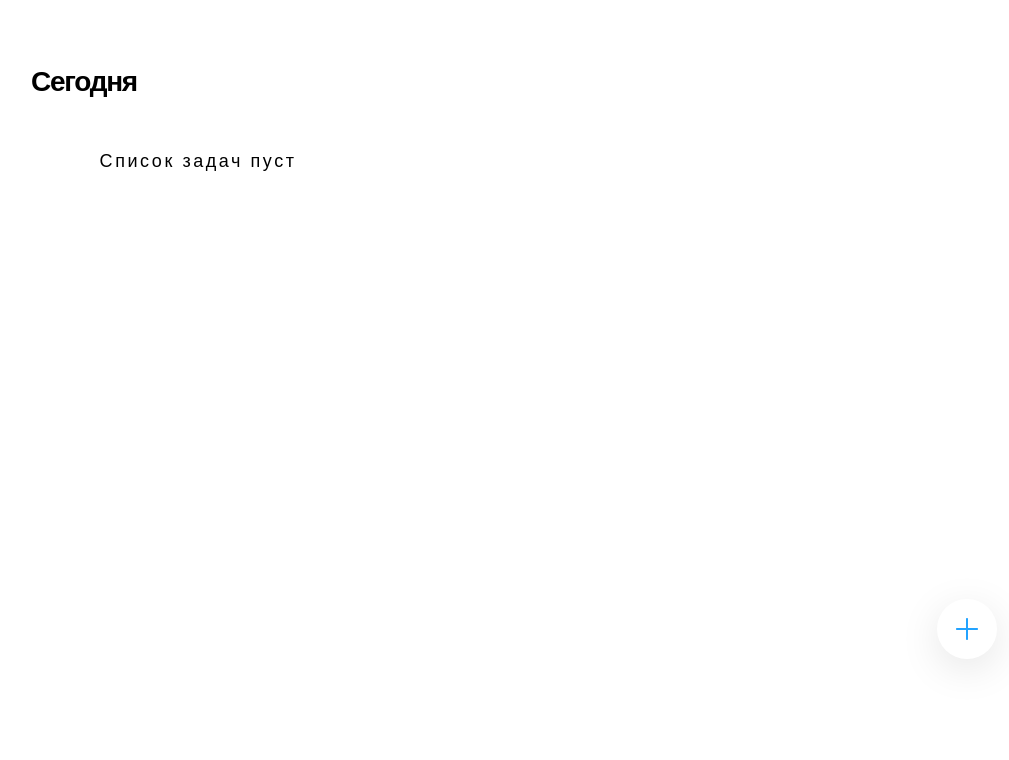
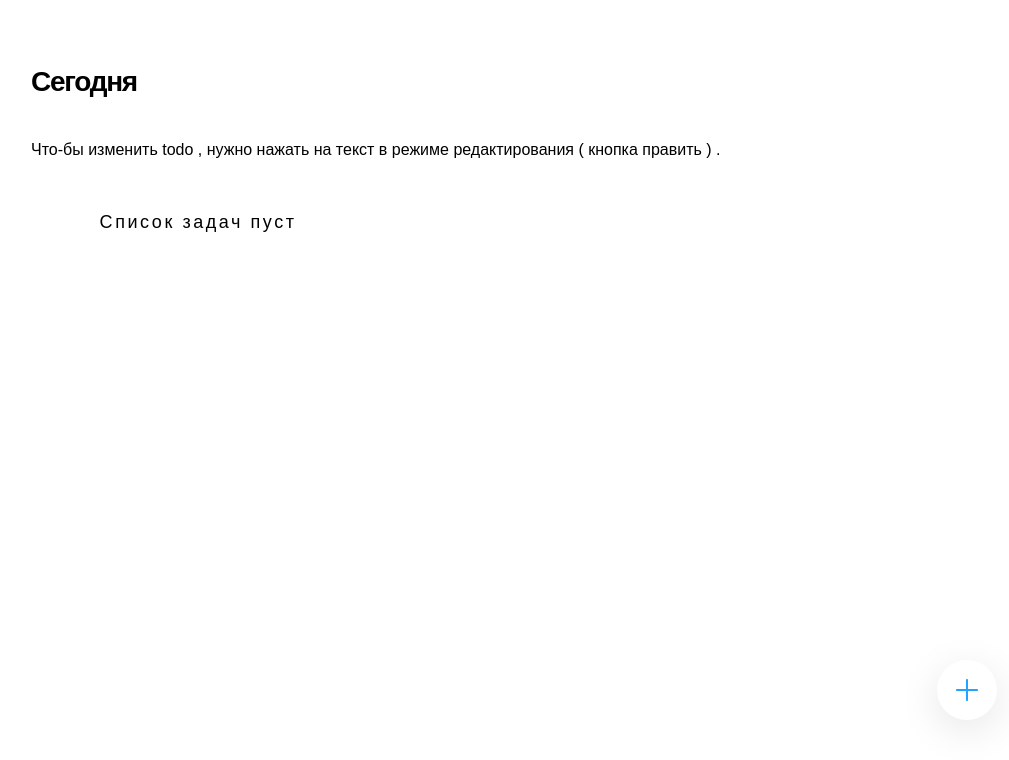
Before and after one commit to ivanisovich/todo, a React (Create React App) app: page / in a window 1280 px wide. Shown: the top 760 px of the page, without its empty margins (9-1018 px from the left). Built offline with nearby package versions, Linux system fonts and the light colour scheme.

Commit message:
changed main.js

```diff
--- a/src/App.js
+++ b/src/App.js
@@ -4,6 +4,7 @@ import React, { useState } from "react";
 import {
   Template,
   Header,
+  Title,
   EditListButtons,
   ButtonCloseEditingList,
 } from "./styles/main";
@@ -22,6 +23,7 @@ function App() {
   return (
     <Template>
       <Header>Сегодня</Header>
+      <Title>Что-бы изменить todo , нужно нажать на текст в режиме редактирования ( кнопка править ) .</Title>
       <EditListButtons>
         {state.todos.allTodos.length !== 0 ? (
           <>
--- a/src/styles/main.js
+++ b/src/styles/main.js
@@ -9,6 +9,14 @@ export const Header = styled.h1`
   font-family: "Gilroy-Bold", sans-serif;
   letter-spacing: -0.1vw;
   font-size: 28px;
+  padding-bottom: 43px;
+  padding-left: 40px;
+`;
+
+export const Title = styled.p`
+  font-family: "Gilroy-Bold", sans-serif;
+
+  font-size: 16px;
   padding-bottom: 43px;
   padding-left: 40px;
 `;
@@ -184,9 +192,9 @@ export const ButtonModalOpen = styled.img`
 `;
 
 export const EditListButtons = styled.div`
-  position: absolute;
-  margin-left: 15.9rem;
-  margin-top: -4.57rem;
+
+  margin-left: 40px;
+
 `;
 
 export const ButtonRemoveTodo = styled.div`
```
